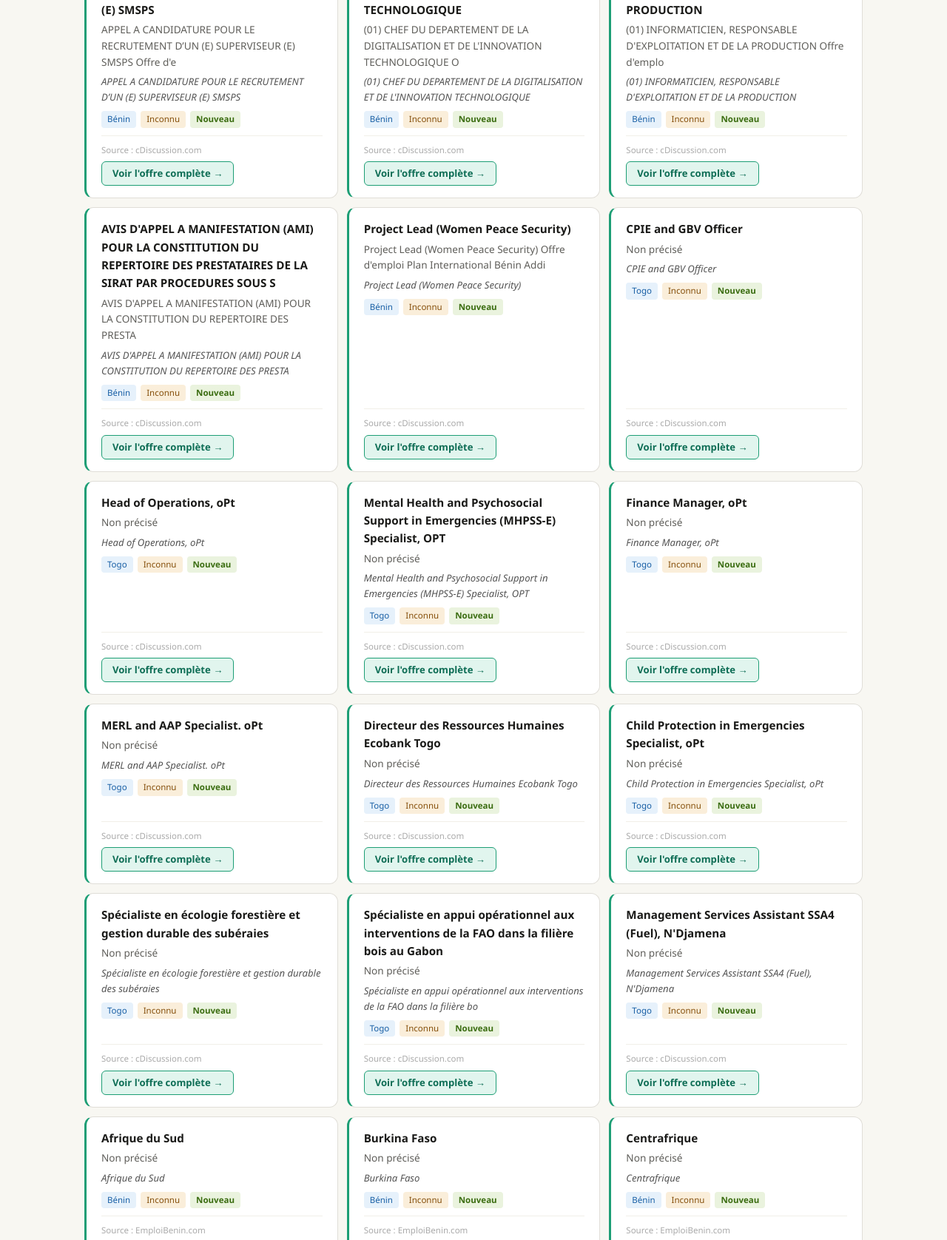
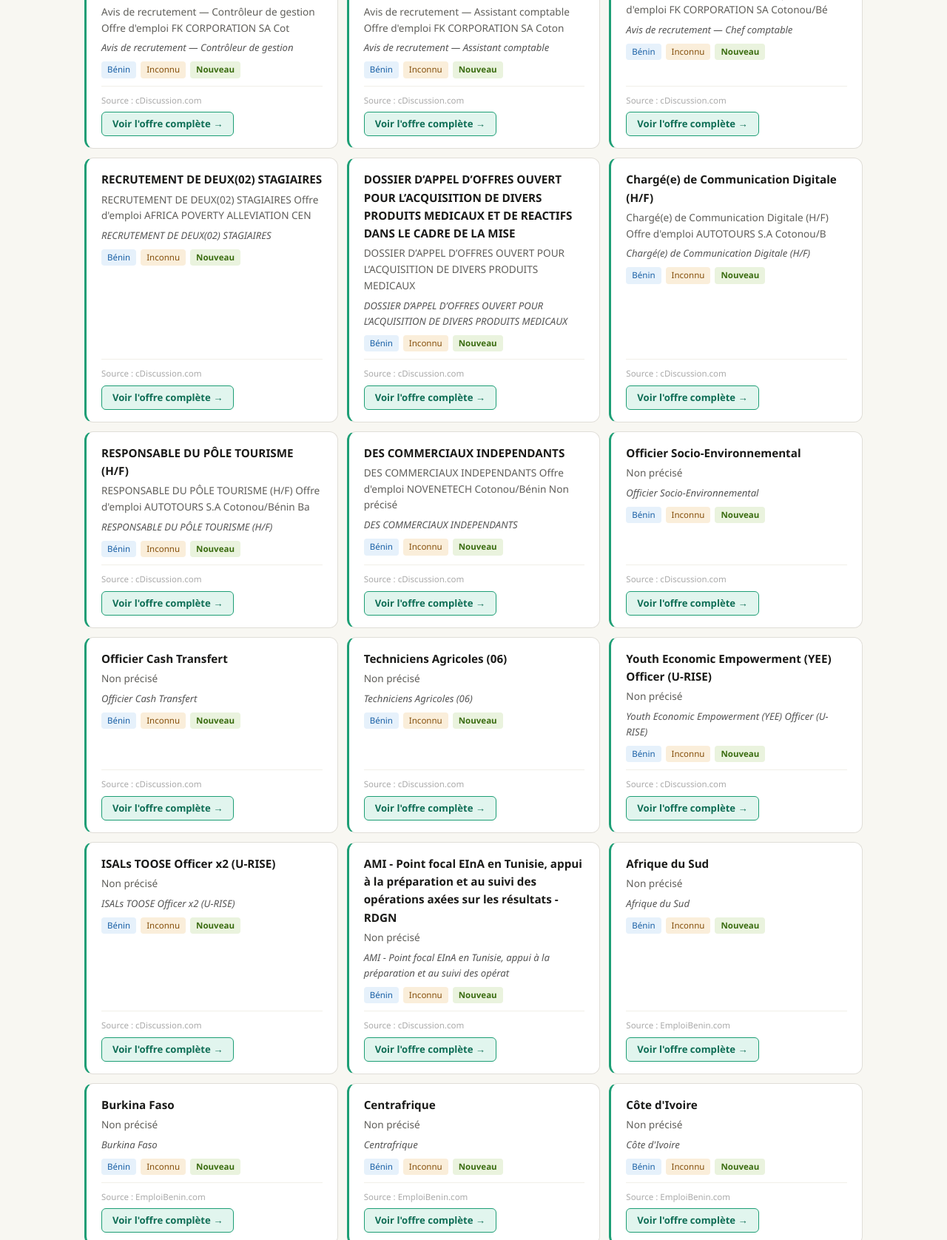
Before and after one commit to olla11/veille-emploi-afrique, a plain HTML site: page index.html in a window 1280 px wide. Shown: the part 659-2335 px from the top of the page at 74% size. Drawn offline with Linux system fonts and the light colour scheme.

Commit message:
deploy: d533e693db01dbc9c892575cf6906385e6078751

```diff
--- a/index.html
+++ b/index.html
@@ -3,7 +3,7 @@
 <head>
 <meta charset="UTF-8">
 <meta name="viewport" content="width=device-width, initial-scale=1.0">
-<title>VeilleEmploi Afrique — 23/11/2026</title>
+<title>VeilleEmploi Afrique — 24/11/2026</title>
 <style>
   *,*::before,*::after{box-sizing:border-box;margin:0;padding:0}
   body{font-family:'Segoe UI',system-ui,sans-serif;background:#F8F7F2;color:#2C2C2A;line-height:1.6}
@@ -59,16 +59,16 @@
 <body>
 <header class="site-header">
   <div class="logo">Veille<span>Emploi</span></div>
-  <div class="update-badge">Mis à jour le 23 November 2026 à 15:39</div>
+  <div class="update-badge">Mis à jour le 24 November 2026 à 15:29</div>
 </header>
 <div class="hero">
   <h1>Appels à recrutement — Afrique francophone</h1>
   <p>Bénin, Togo, Sénégal, Côte d'Ivoire et plus — offres classées par secteur</p>
   <div class="stats">
-    <div class="stat"><div class="stat-n">45</div><div class="stat-l">Offres du jour</div></div>
-    <div class="stat"><div class="stat-n">45</div><div class="stat-l">Nouvelles</div></div>
+    <div class="stat"><div class="stat-n">44</div><div class="stat-l">Offres du jour</div></div>
+    <div class="stat"><div class="stat-n">44</div><div class="stat-l">Nouvelles</div></div>
     <div class="stat"><div class="stat-n">1</div><div class="stat-l">Secteurs</div></div>
-    <div class="stat"><div class="stat-n">3</div><div class="stat-l">Pays</div></div>
+    <div class="stat"><div class="stat-n">2</div><div class="stat-l">Pays</div></div>
     <div class="stat"><div class="stat-n">4</div><div class="stat-l">Sources</div></div>
   </div>
 </div>
@@ -77,7 +77,7 @@
   <a href="https://academy.abedong.org" target="_blank" rel="noopener" class="abed-btn">Découvrir les formations →</a>
 </div>
 <div class="summary-box">
-  <strong>Résumé du 23/11/2026 :</strong> Bulletin du 23/11/2026 — 45 offres collectées.
+  <strong>Résumé du 24/11/2026 :</strong> Bulletin du 24/11/2026 — 44 offres collectées.
 </div>
 <main class="main">
 
@@ -85,14 +85,14 @@
     <div class="sector-header">
       <div class="sector-dot" style="background:#5F5E5A"></div>
       <div class="sector-name">Autre</div>
-      <div class="sector-count">45 offre(s)</div>
+      <div class="sector-count">44 offre(s)</div>
     </div>
     <div class="offers-grid">
       <div class="offer-card is-new">
         <div>
-          <div class="offer-title">APPEL A CANDIDATURE POUR LE RECRUTEMENT D’UN (E) SUPERVISEUR (E) SMSPS</div>
-          <div class="offer-org">APPEL A CANDIDATURE POUR LE RECRUTEMENT D’UN (E) SUPERVISEUR (E) SMSPS Offre d'e</div>
-          <div class="offer-resume">APPEL A CANDIDATURE POUR LE RECRUTEMENT D’UN (E) SUPERVISEUR (E) SMSPS</div>
+          <div class="offer-title">Avis de recrutement — Contrôleur de gestion</div>
+          <div class="offer-org">Avis de recrutement — Contrôleur de gestion Offre d'emploi FK CORPORATION SA Cot</div>
+          <div class="offer-resume">Avis de recrutement — Contrôleur de gestion</div>
           <div class="tags">
             <span class="tag tag-pays">Bénin</span>
             <span class="tag tag-type">Inconnu</span>
@@ -101,14 +101,14 @@
         </div>
         <div class="offer-footer">
           <div class="offer-source">Source : cDiscussion.com</div>
-          <a href="https://www.cdiscussion.com?details-job=1142114" target="_blank" rel="noopener" class="btn-voir">Voir l'offre complète →</a>
+          <a href="https://www.cdiscussion.com?details-job=1142133" target="_blank" rel="noopener" class="btn-voir">Voir l'offre complète →</a>
         </div>
       </div>
       <div class="offer-card is-new">
         <div>
-          <div class="offer-title">(01) CHEF DU DEPARTEMENT DE LA DIGITALISATION ET DE L'INNOVATION TECHNOLOGIQUE</div>
-          <div class="offer-org">(01) CHEF DU DEPARTEMENT DE LA DIGITALISATION ET DE L'INNOVATION TECHNOLOGIQUE O</div>
-          <div class="offer-resume">(01) CHEF DU DEPARTEMENT DE LA DIGITALISATION ET DE L'INNOVATION TECHNOLOGIQUE</div>
+          <div class="offer-title">Avis de recrutement — Assistant comptable</div>
+          <div class="offer-org">Avis de recrutement — Assistant comptable Offre d'emploi FK CORPORATION SA Coton</div>
+          <div class="offer-resume">Avis de recrutement — Assistant comptable</div>
           <div class="tags">
             <span class="tag tag-pays">Bénin</span>
             <span class="tag tag-type">Inconnu</span>
@@ -117,14 +117,14 @@
         </div>
         <div class="offer-footer">
           <div class="offer-source">Source : cDiscussion.com</div>
-          <a href="https://www.cdiscussion.com?details-job=1142112" target="_blank" rel="noopener" class="btn-voir">Voir l'offre complète →</a>
+          <a href="https://www.cdiscussion.com?details-job=1142132" target="_blank" rel="noopener" class="btn-voir">Voir l'offre complète →</a>
         </div>
       </div>
       <div class="offer-card is-new">
         <div>
-          <div class="offer-title">(01) INFORMATICIEN, RESPONSABLE D'EXPLOITATION ET DE LA PRODUCTION</div>
-          <div class="offer-org">(01) INFORMATICIEN, RESPONSABLE D'EXPLOITATION ET DE LA PRODUCTION Offre d'emplo</div>
-          <div class="offer-resume">(01) INFORMATICIEN, RESPONSABLE D'EXPLOITATION ET DE LA PRODUCTION</div>
+          <div class="offer-title">Avis de recrutement — Chef comptable</div>
+          <div class="offer-org">Avis de recrutement — Chef comptable Offre d'emploi FK CORPORATION SA Cotonou/Bé</div>
+          <div class="offer-resume">Avis de recrutement — Chef comptable</div>
           <div class="tags">
             <span class="tag tag-pays">Bénin</span>
             <span class="tag tag-type">Inconnu</span>
@@ -133,14 +133,14 @@
         </div>
         <div class="offer-footer">
           <div class="offer-source">Source : cDiscussion.com</div>
-          <a href="https://www.cdiscussion.com?details-job=1142113" target="_blank" rel="noopener" class="btn-voir">Voir l'offre complète →</a>
+          <a href="https://www.cdiscussion.com?details-job=1142131" target="_blank" rel="noopener" class="btn-voir">Voir l'offre complète →</a>
         </div>
       </div>
       <div class="offer-card is-new">
         <div>
-          <div class="offer-title">AVIS D'APPEL A MANIFESTATION (AMI) POUR LA CONSTITUTION DU REPERTOIRE DES PRESTATAIRES DE LA SIRAT PAR PROCEDURES SOUS S</div>
-          <div class="offer-org">AVIS D'APPEL A MANIFESTATION (AMI) POUR LA CONSTITUTION DU REPERTOIRE DES PRESTA</div>
-          <div class="offer-resume">AVIS D'APPEL A MANIFESTATION (AMI) POUR LA CONSTITUTION DU REPERTOIRE DES PRESTA</div>
+          <div class="offer-title">RECRUTEMENT DE DEUX(02) STAGIAIRES</div>
+          <div class="offer-org">RECRUTEMENT DE DEUX(02) STAGIAIRES Offre d'emploi AFRICA POVERTY ALLEVIATION CEN</div>
+          <div class="offer-resume">RECRUTEMENT DE DEUX(02) STAGIAIRES</div>
           <div class="tags">
             <span class="tag tag-pays">Bénin</span>
             <span class="tag tag-type">Inconnu</span>
@@ -149,14 +149,14 @@
         </div>
         <div class="offer-footer">
           <div class="offer-source">Source : cDiscussion.com</div>
-          <a href="https://www.cdiscussion.com?details-job=1142111" target="_blank" rel="noopener" class="btn-voir">Voir l'offre complète →</a>
+          <a href="https://www.cdiscussion.com?details-job=1142130" target="_blank" rel="noopener" class="btn-voir">Voir l'offre complète →</a>
         </div>
       </div>
       <div class="offer-card is-new">
         <div>
-          <div class="offer-title">Project Lead (Women Peace Security)</div>
-          <div class="offer-org">Project Lead (Women Peace Security) Offre d'emploi Plan International Bénin Addi</div>
-          <div class="offer-resume">Project Lead (Women Peace Security)</div>
+          <div class="offer-title">DOSSIER D’APPEL D’OFFRES OUVERT POUR L’ACQUISITION DE DIVERS  PRODUITS MEDICAUX ET DE REACTIFS DANS LE CADRE DE LA MISE </div>
+          <div class="offer-org">DOSSIER D’APPEL D’OFFRES OUVERT POUR L’ACQUISITION DE DIVERS  PRODUITS MEDICAUX </div>
+          <div class="offer-resume">DOSSIER D’APPEL D’OFFRES OUVERT POUR L’ACQUISITION DE DIVERS  PRODUITS MEDICAUX </div>
           <div class="tags">
             <span class="tag tag-pays">Bénin</span>
             <span class="tag tag-type">Inconnu</span>
@@ -165,167 +165,151 @@
         </div>
         <div class="offer-footer">
           <div class="offer-source">Source : cDiscussion.com</div>
-          <a href="https://www.cdiscussion.com?details-job=1142110" target="_blank" rel="noopener" class="btn-voir">Voir l'offre complète →</a>
+          <a href="https://www.cdiscussion.com?details-job=1142129" target="_blank" rel="noopener" class="btn-voir">Voir l'offre complète →</a>
         </div>
       </div>
       <div class="offer-card is-new">
         <div>
-          <div class="offer-title">CPIE and GBV Officer</div>
-          <div class="offer-org">Non précisé</div>
-          <div class="offer-resume">CPIE and GBV Officer</div>
+          <div class="offer-title">Chargé(e) de Communication Digitale (H/F)</div>
+          <div class="offer-org">Chargé(e) de Communication Digitale (H/F) Offre d'emploi AUTOTOURS S.A Cotonou/B</div>
+          <div class="offer-resume">Chargé(e) de Communication Digitale (H/F)</div>
           <div class="tags">
-            <span class="tag tag-pays">Togo</span>
+            <span class="tag tag-pays">Bénin</span>
             <span class="tag tag-type">Inconnu</span>
             <span class="tag tag-new">Nouveau</span>
           </div>
         </div>
         <div class="offer-footer">
           <div class="offer-source">Source : cDiscussion.com</div>
-          <a href="https://www.cdiscussion.com?details-job=1142109" target="_blank" rel="noopener" class="btn-voir">Voir l'offre complète →</a>
+          <a href="https://www.cdiscussion.com?details-job=1142127" target="_blank" rel="noopener" class="btn-voir">Voir l'offre complète →</a>
         </div>
       </div>
       <div class="offer-card is-new">
         <div>
-          <div class="offer-title">Head of Operations, oPt</div>
-          <div class="offer-org">Non précisé</div>
-          <div class="offer-resume">Head of Operations, oPt</div>
+          <div class="offer-title">RESPONSABLE DU PÔLE TOURISME (H/F)</div>
+          <div class="offer-org">RESPONSABLE DU PÔLE TOURISME (H/F) Offre d'emploi AUTOTOURS S.A Cotonou/Bénin Ba</div>
+          <div class="offer-resume">RESPONSABLE DU PÔLE TOURISME (H/F)</div>
           <div class="tags">
-            <span class="tag tag-pays">Togo</span>
+            <span class="tag tag-pays">Bénin</span>
             <span class="tag tag-type">Inconnu</span>
             <span class="tag tag-new">Nouveau</span>
           </div>
         </div>
         <div class="offer-footer">
           <div class="offer-source">Source : cDiscussion.com</div>
-          <a href="https://www.cdiscussion.com?details-job=1142108" target="_blank" rel="noopener" class="btn-voir">Voir l'offre complète →</a>
+          <a href="https://www.cdiscussion.com?details-job=1142126" target="_blank" rel="noopener" class="btn-voir">Voir l'offre complète →</a>
         </div>
       </div>
       <div class="offer-card is-new">
         <div>
-          <div class="offer-title">Mental Health and Psychosocial Support in Emergencies (MHPSS-E) Specialist, OPT</div>
-          <div class="offer-org">Non précisé</div>
-          <div class="offer-resume">Mental Health and Psychosocial Support in Emergencies (MHPSS-E) Specialist, OPT</div>
+          <div class="offer-title">DES COMMERCIAUX INDEPENDANTS</div>
+          <div class="offer-org">DES COMMERCIAUX INDEPENDANTS Offre d'emploi NOVENETECH Cotonou/Bénin Non précisé</div>
+          <div class="offer-resume">DES COMMERCIAUX INDEPENDANTS</div>
           <div class="tags">
-            <span class="tag tag-pays">Togo</span>
+            <span class="tag tag-pays">Bénin</span>
             <span class="tag tag-type">Inconnu</span>
             <span class="tag tag-new">Nouveau</span>
           </div>
         </div>
         <div class="offer-footer">
           <div class="offer-source">Source : cDiscussion.com</div>
-          <a href="https://www.cdiscussion.com?details-job=1142107" target="_blank" rel="noopener" class="btn-voir">Voir l'offre complète →</a>
+          <a href="https://www.cdiscussion.com?details-job=1142125" target="_blank" rel="noopener" class="btn-voir">Voir l'offre complète →</a>
         </div>
       </div>
       <div class="offer-card is-new">
         <div>
-          <div class="offer-title">Finance Manager, oPt</div>
+          <div class="offer-title">Officier Socio-Environnemental</div>
           <div class="offer-org">Non précisé</div>
-          <div class="offer-resume">Finance Manager, oPt</div>
+          <div class="offer-resume">Officier Socio-Environnemental</div>
           <div class="tags">
-            <span class="tag tag-pays">Togo</span>
+            <span class="tag tag-pays">Bénin</span>
             <span class="tag tag-type">Inconnu</span>
             <span class="tag tag-new">Nouveau</span>
           </div>
         </div>
         <div class="offer-footer">
           <div class="offer-source">Source : cDiscussion.com</div>
-          <a href="https://www.cdiscussion.com?details-job=1142106" target="_blank" rel="noopener" class="btn-voir">Voir l'offre complète →</a>
+          <a href="https://www.cdiscussion.com?details-job=1142124" target="_blank" rel="noopener" class="btn-voir">Voir l'offre complète →</a>
         </div>
       </div>
       <div class="offer-card is-new">
         <div>
-          <div class="offer-title">MERL and AAP Specialist. oPt</div>
+          <div class="offer-title">Officier Cash Transfert</div>
           <div class="offer-org">Non précisé</div>
-          <div class="offer-resume">MERL and AAP Specialist. oPt</div>
+          <div class="offer-resume">Officier Cash Transfert</div>
           <div class="tags">
-            <span class="tag tag-pays">Togo</span>
+            <span class="tag tag-pays">Bénin</span>
             <span class="tag tag-type">Inconnu</span>
             <span class="tag tag-new">Nouveau</span>
           </div>
         </div>
         <div class="offer-footer">
           <div class="offer-source">Source : cDiscussion.com</div>
-          <a href="https://www.cdiscussion.com?details-job=1142105" target="_blank" rel="noopener" class="btn-voir">Voir l'offre complète →</a>
+          <a href="https://www.cdiscussion.com?details-job=1142123" target="_blank" rel="noopener" class="btn-voir">Voir l'offre complète →</a>
         </div>
       </div>
       <div class="offer-card is-new">
         <div>
-          <div class="offer-title">Directeur des Ressources Humaines Ecobank Togo</div>
+          <div class="offer-title">Techniciens Agricoles (06)</div>
           <div class="offer-org">Non précisé</div>
-          <div class="offer-resume">Directeur des Ressources Humaines Ecobank Togo</div>
+          <div class="offer-resume">Techniciens Agricoles (06)</div>
           <div class="tags">
-            <span class="tag tag-pays">Togo</span>
+            <span class="tag tag-pays">Bénin</span>
             <span class="tag tag-type">Inconnu</span>
             <span class="tag tag-new">Nouveau</span>
           </div>
         </div>
         <div class="offer-footer">
           <div class="offer-source">Source : cDiscussion.com</div>
-          <a href="https://www.cdiscussion.com?details-job=1142104" target="_blank" rel="noopener" class="btn-voir">Voir l'offre complète →</a>
+          <a href="https://www.cdiscussion.com?details-job=1142122" target="_blank" rel="noopener" class="btn-voir">Voir l'offre complète →</a>
         </div>
       </div>
       <div class="offer-card is-new">
         <div>
-          <div class="offer-title">Child Protection in Emergencies Specialist, oPt</div>
+          <div class="offer-title">Youth Economic Empowerment (YEE) Officer (U-RISE)</div>
           <div class="offer-org">Non précisé</div>
-          <div class="offer-resume">Child Protection in Emergencies Specialist, oPt</div>
+          <div class="offer-resume">Youth Economic Empowerment (YEE) Officer (U-RISE)</div>
           <div class="tags">
-            <span class="tag tag-pays">Togo</span>
+            <span class="tag tag-pays">Bénin</span>
             <span class="tag tag-type">Inconnu</span>
             <span class="tag tag-new">Nouveau</span>
           </div>
         </div>
         <div class="offer-footer">
           <div class="offer-source">Source : cDiscussion.com</div>
-          <a href="https://www.cdiscussion.com?details-job=1142103" target="_blank" rel="noopener" class="btn-voir">Voir l'offre complète →</a>
+          <a href="https://www.cdiscussion.com?details-job=1142121" target="_blank" rel="noopener" class="btn-voir">Voir l'offre complète →</a>
         </div>
       </div>
       <div class="offer-card is-new">
         <div>
-          <div class="offer-title">Spécialiste en écologie forestière et gestion durable des subéraies</div>
+          <div class="offer-title">ISALs TOOSE Officer x2 (U-RISE)</div>
           <div class="offer-org">Non précisé</div>
-          <div class="offer-resume">Spécialiste en écologie forestière et gestion durable des subéraies</div>
+          <div class="offer-resume">ISALs TOOSE Officer x2 (U-RISE)</div>
           <div class="tags">
-            <span class="tag tag-pays">Togo</span>
+            <span class="tag tag-pays">Bénin</span>
             <span class="tag tag-type">Inconnu</span>
             <span class="tag tag-new">Nouveau</span>
           </div>
         </div>
         <div class="offer-footer">
           <div class="offer-source">Source : cDiscussion.com</div>
-          <a href="https://www.cdiscussion.com?details-job=1142102" target="_blank" rel="noopener" class="btn-voir">Voir l'offre complète →</a>
+          <a href="https://www.cdiscussion.com?details-job=1142120" target="_blank" rel="noopener" class="btn-voir">Voir l'offre complète →</a>
         </div>
       </div>
       <div class="offer-card is-new">
         <div>
-          <div class="offer-title">Spécialiste en appui opérationnel aux interventions de la FAO dans la filière bois au Gabon</div>
+          <div class="offer-title">AMI - Point focal EInA en Tunisie, appui à la préparation et au suivi des opérations axées sur les résultats - RDGN</div>
           <div class="offer-org">Non précisé</div>
-          <div class="offer-resume">Spécialiste en appui opérationnel aux interventions de la FAO dans la filière bo</div>
+          <div class="offer-resume">AMI - Point focal EInA en Tunisie, appui à la préparation et au suivi des opérat</div>
           <div class="tags">
-            <span class="tag tag-pays">Togo</span>
+            <span class="tag tag-pays">Bénin</span>
             <span class="tag tag-type">Inconnu</span>
             <span class="tag tag-new">Nouveau</span>
           </div>
         </div>
         <div class="offer-footer">
           <div class="offer-source">Source : cDiscussion.com</div>
-          <a href="https://www.cdiscussion.com?details-job=1142101" target="_blank" rel="noopener" class="btn-voir">Voir l'offre complète →</a>
-        </div>
-      </div>
-      <div class="offer-card is-new">
-        <div>
-          <div class="offer-title">Management Services Assistant SSA4 (Fuel), N'Djamena</div>
-          <div class="offer-org">Non précisé</div>
-          <div class="offer-resume">Management Services Assistant SSA4 (Fuel), N'Djamena</div>
-          <div class="tags">
-            <span class="tag tag-pays">Togo</span>
-            <span class="tag tag-type">Inconnu</span>
-            <span class="tag tag-new">Nouveau</span>
-          </div>
-        </div>
-        <div class="offer-footer">
-          <div class="offer-source">Source : cDiscussion.com</div>
-          <a href="https://www.cdiscussion.com?details-job=1142100" target="_blank" rel="noopener" class="btn-voir">Voir l'offre complète →</a>
+          <a href="https://www.cdiscussion.com?details-job=1142119" target="_blank" rel="noopener" class="btn-voir">Voir l'offre complète →</a>
         </div>
       </div>
       <div class="offer-card is-new">
@@ -762,9 +746,9 @@
       </div>
       <div class="offer-card is-new">
         <div>
-          <div class="offer-title">Assistant.e aux Opérations Agricoles (AO Agro)</div>
+          <div class="offer-title">Superviseur Guest House (Maison pour hôtes)</div>
           <div class="offer-org">Non précisé</div>
-          <div class="offer-resume">Assistant.e aux Opérations Agricoles (AO Agro)</div>
+          <div class="offer-resume">Superviseur Guest House (Maison pour hôtes)</div>
           <div class="tags">
             <span class="tag tag-pays">Sénégal</span>
             <span class="tag tag-type">Inconnu</span>
@@ -773,23 +757,7 @@
         </div>
         <div class="offer-footer">
           <div class="offer-source">Source : Senjob.com</div>
-          <a href="https://senjob.com/jobseekers/assistant.e-aux-opérations-agricoles--ao-agro-_e_164768.html" target="_blank" rel="noopener" class="btn-voir">Voir l'offre complète →</a>
-        </div>
-      </div>
-      <div class="offer-card is-new">
-        <div>
-          <div class="offer-title">Responsable Finances</div>
-          <div class="offer-org">Non précisé</div>
-          <div class="offer-resume">Responsable Finances</div>
-          <div class="tags">
-            <span class="tag tag-pays">Sénégal</span>
-            <span class="tag tag-type">Inconnu</span>
-            <span class="tag tag-new">Nouveau</span>
-          </div>
-        </div>
-        <div class="offer-footer">
-          <div class="offer-source">Source : Senjob.com</div>
-          <a href="https://senjob.com/jobseekers/responsable-finances_e_164970.html" target="_blank" rel="noopener" class="btn-voir">Voir l'offre complète →</a>
+          <a href="https://senjob.com/jobseekers/superviseur-guest-house--maison-pour-hôtes-_e_164884.html" target="_blank" rel="noopener" class="btn-voir">Voir l'offre complète →</a>
         </div>
       </div>
       <div class="offer-card is-new">
@@ -808,12 +776,28 @@
           <a href="https://senjob.com/jobseekers/surintendant-camp-base-vie_e_164882.html" target="_blank" rel="noopener" class="btn-voir">Voir l'offre complète →</a>
         </div>
       </div>
+      <div class="offer-card is-new">
+        <div>
+          <div class="offer-title">Chargé(e) du Suivi et de l’Évaluation (S&E)</div>
+          <div class="offer-org">Non précisé</div>
+          <div class="offer-resume">Chargé(e) du Suivi et de l’Évaluation (S&E)</div>
+          <div class="tags">
+            <span class="tag tag-pays">Sénégal</span>
+            <span class="tag tag-type">Inconnu</span>
+            <span class="tag tag-new">Nouveau</span>
+          </div>
+        </div>
+        <div class="offer-footer">
+          <div class="offer-source">Source : Senjob.com</div>
+          <a href="https://senjob.com/jobseekers/chargé-e--du-suivi-et-de-l’Évaluation--s-e-_e_164524.html" target="_blank" rel="noopener" class="btn-voir">Voir l'offre complète →</a>
+        </div>
+      </div>
     </div>
   </section>
 
 </main>
 <footer class="footer">
-  VeilleEmploi Afrique — Mise à jour automatique (lundi–jeudi) — 23 November 2026 à 15:39<br>
+  VeilleEmploi Afrique — Mise à jour automatique (lundi–jeudi) — 24 November 2026 à 15:29<br>
   Sources : EmploiBenin.com · Novojob.com · Senjob.com · cDiscussion.com<br>
   Une initiative <a href="https://academy.abedong.org" target="_blank">ABED Academy</a>
 </footer>
```
